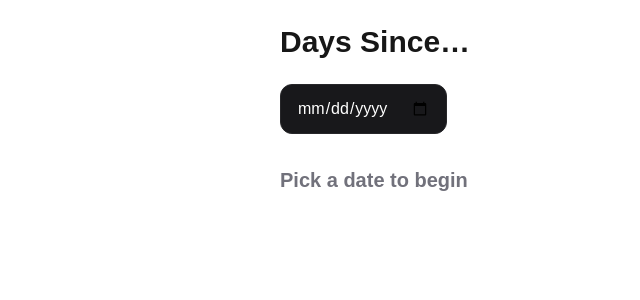
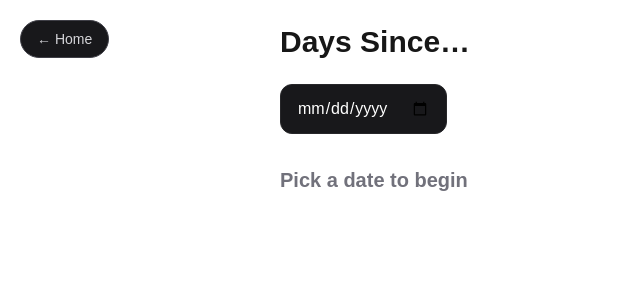
Before and after one commit to CustomDevv/logan.fun, a Next.js app: page /days-since in a window 1280 px wide. Shown: the top 300 px of the page, without its empty margins (0-640 px from the left). Built offline with nearby package versions, Linux system fonts and the light colour scheme.

Commit message:
home button

```diff
--- a/src/app/days-since/page.tsx
+++ b/src/app/days-since/page.tsx
@@ -1,5 +1,6 @@
 "use client";
 import { useMemo, useState } from "react";
+import Link from "next/link";
 
 export default function DaysSince() {
   const [date, setDate] = useState<string>("");
@@ -30,6 +31,13 @@ export default function DaysSince() {
           </div>
         ) : <div className="text-zinc-500 text-xl">Pick a date to begin</div>}
       </div>
+      <Link
+  href="/"
+  className="fixed top-5 left-5 bg-zinc-900 border border-zinc-700 px-4 py-2 rounded-full text-sm text-zinc-300 hover:bg-zinc-800"
+>
+  ← Home
+</Link>
+
     </main>
   );
 }
--- a/src/app/life-weeks/page.tsx
+++ b/src/app/life-weeks/page.tsx
@@ -1,5 +1,7 @@
 "use client";
 import { useMemo, useState } from "react";
+import Link from "next/link";
+
 
 const YEARS = 90, WEEKS = 52;
 
@@ -38,6 +40,13 @@ export default function LifeWeeks() {
         .grid-cols-26 { display: grid; grid-template-columns: repeat(26, minmax(0, 1fr)); }
         @media(min-width: 768px){ .grid-cols-26{ grid-template-columns: repeat(52, minmax(0, 1fr)); } }
       `}</style>
+      <Link
+  href="/"
+  className="fixed top-5 left-5 bg-zinc-900 border border-zinc-700 px-4 py-2 rounded-full text-sm text-zinc-300 hover:bg-zinc-800"
+>
+  ← Home
+</Link>
+
     </main>
   );
 }
```
